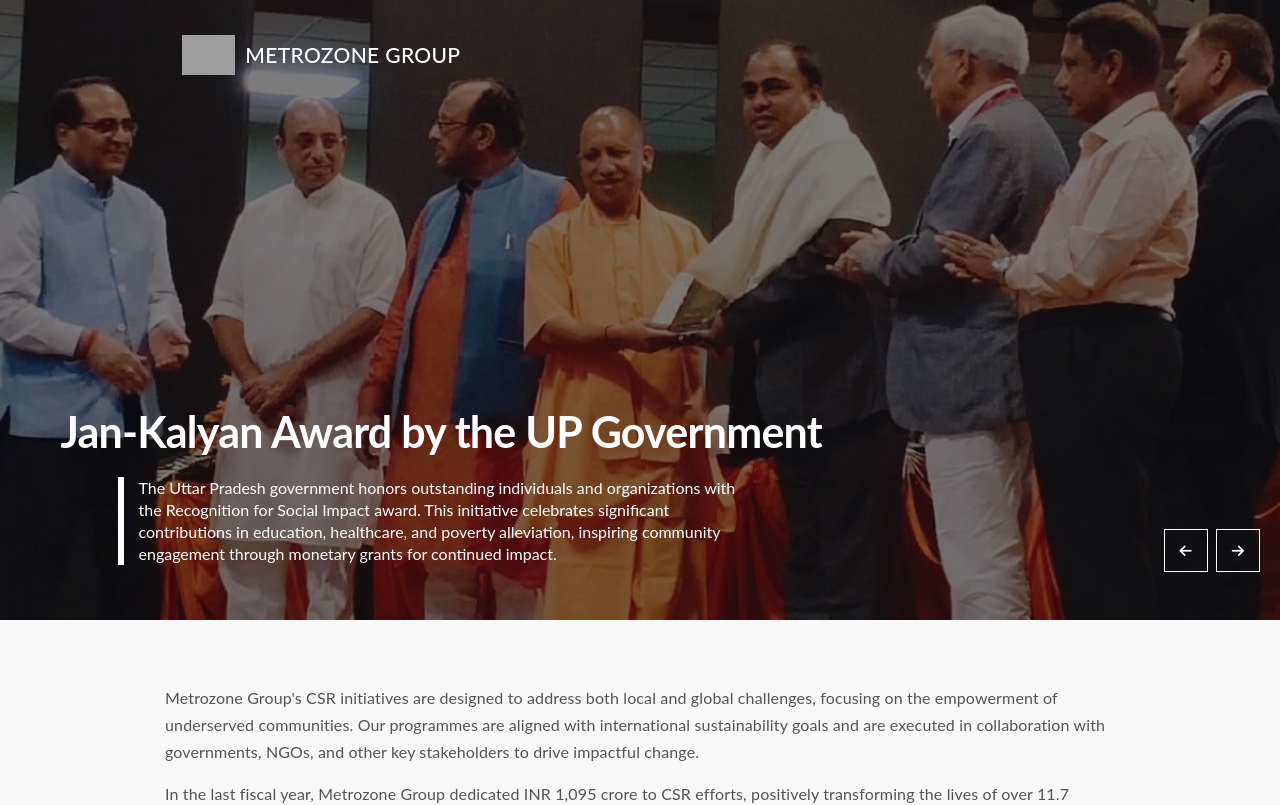
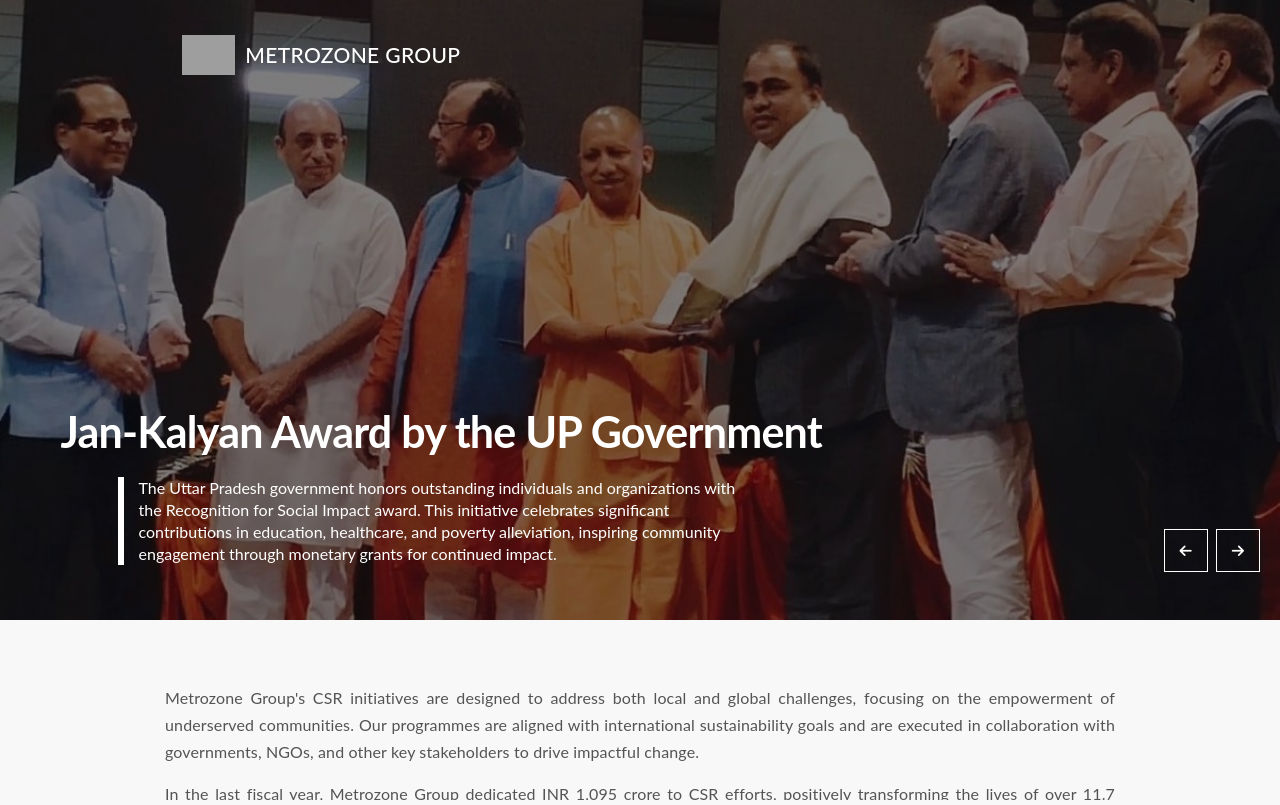
Before and after one commit to CloudStech23/metrozone-platform, a React (Create React App) app: page / in a window 1280 px wide. Shown: the top 805 px of the page. Built offline with nearby package versions, Linux system fonts and the light colour scheme; no server answers; the database is empty; grey boxes are pictures that could not be loaded.

Commit message:
new update 11 oct

```diff
--- a/public/index.html
+++ b/public/index.html
@@ -60,6 +60,16 @@
       integrity="sha384-EVSTQN3/azprG1Anm3QDgpJLIm9Nao0Yz1ztcQTwFspd3yD65VohhpuuCOmLASjC"
       crossorigin="anonymous"
     />
+    <style>
+      html,
+      body {
+        height: 100%;
+        overflow: auto;
+      }
+      * {
+        box-sizing: border-box;
+      }
+    </style>
 
     <title>CSR - METROZONE Group Activites</title>
   </head>
--- a/src/App.js
+++ b/src/App.js
@@ -6,6 +6,8 @@ import Footer from "./components/main/Footer";
 import ScrollToTop from "./components/main/SrollToTop";
 
 function App() {
+
+
   useEffect(() => {
     // Disable right-click context menu
     const handleContextMenu = (e) => {
--- a/src/components/main/Main.css
+++ b/src/components/main/Main.css
@@ -42,6 +42,7 @@ body {
   line-height: 27px;
   letter-spacing: 0.14px;
   padding-bottom: 15px;
+  text-align: justify;
 }
 
 .bodytext {
--- a/src/components/main/SrollToTop.jsx
+++ b/src/components/main/SrollToTop.jsx
@@ -5,8 +5,11 @@ const ScrollToTop = () => {
   const { pathname } = useLocation();
 
   useEffect(() => {
-    window.scrollTo(0, 0);
-  }, [pathname]); // Trigger scrollTo when pathname changes
+    // Add a small delay to ensure mobile layout is rendered before scrolling
+    setTimeout(() => {
+      window.scrollTo({ top: 0, behavior: "smooth" });
+    }, 100); // Delay might help in mobile responsiveness
+  }, [pathname]);
 
   return null;
 };
```
